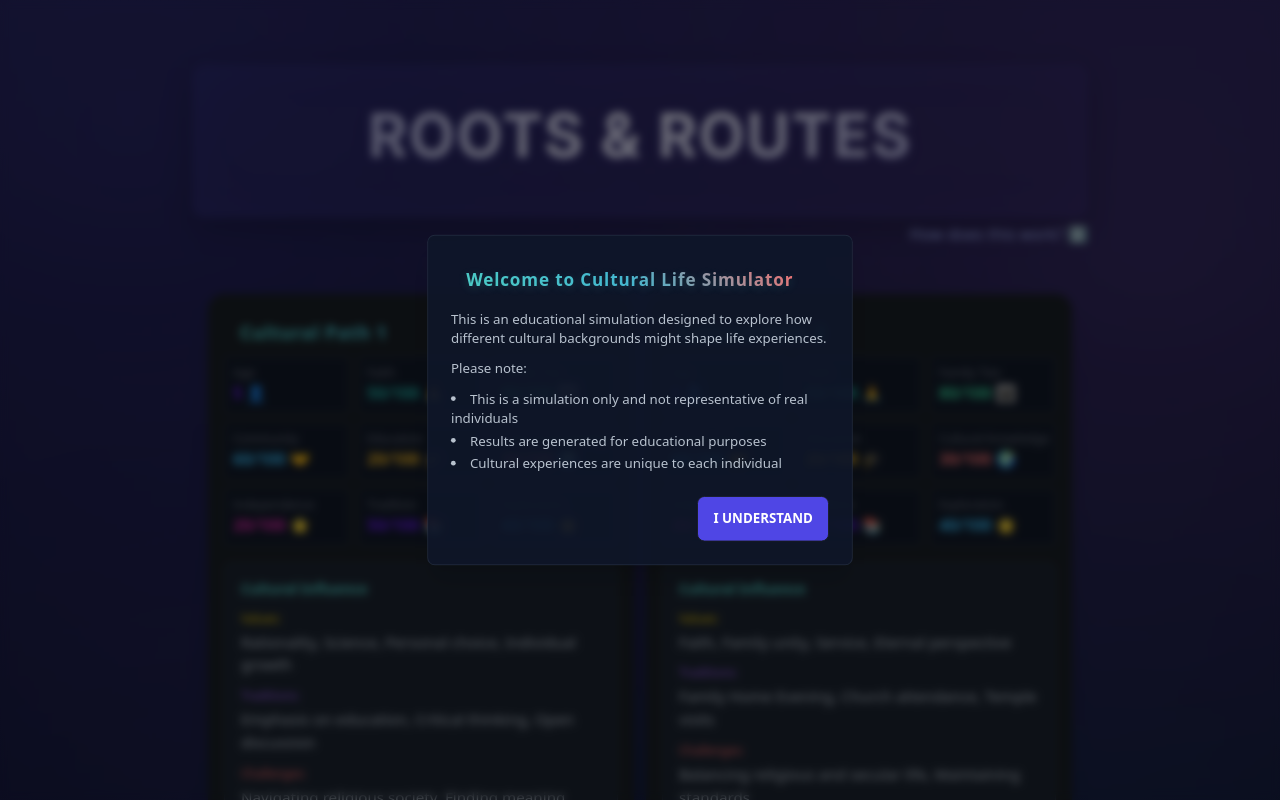
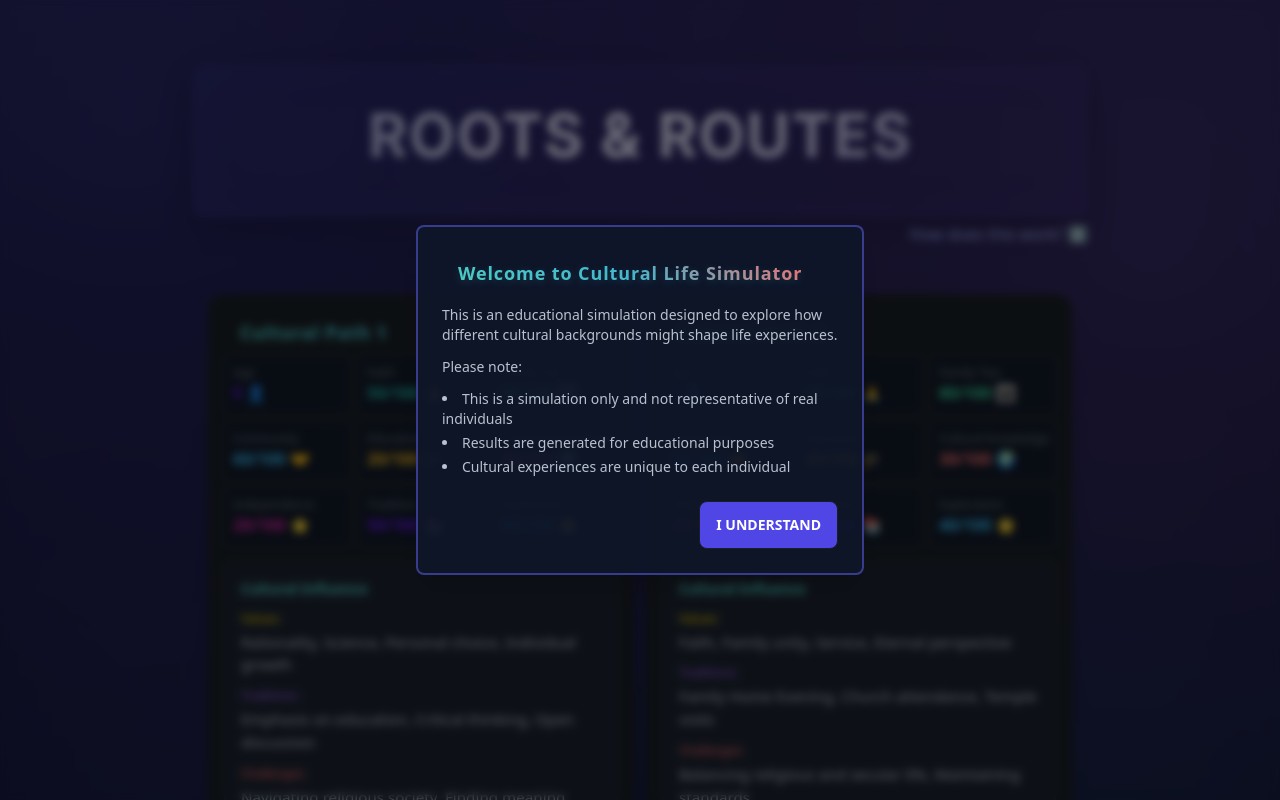
Before and after one commit to Novakiki/cultural-simulator, a FastAPI app: page / in a window 1280 px wide. Run offline with FastAPI, Linux system fonts and the light colour scheme; some libraries are stand-ins or nearby versions.

Commit message:
fix: resolve modal visibility issues
- Add debug logging for modal interactions

- Remove initial hidden state from modal HTML

- Add visible border for better visibility

- Simplify transition classes

- Force modal display for testing

```diff
--- a/static/js/main.js
+++ b/static/js/main.js
@@ -120,30 +120,43 @@ async function handleStartSimulation() {
 
 // Initialize page
 document.addEventListener('DOMContentLoaded', () => {
-    console.log('Initializing application...');
+    console.log('%c Cultural Life Simulator Initializing...', 'background: #222; color: #bada55; font-size: 16px');
 
-    // Show disclaimer modal on first visit
-    const hasSeenDisclaimer = localStorage.getItem('hasSeenDisclaimer');
-    if (!hasSeenDisclaimer) {
+    // Force show modal for testing
+    localStorage.removeItem('hasSeenDisclaimer'); // Force remove the flag
     const modal = document.getElementById('disclaimer-modal');
+    console.log('%c Modal element:', 'color: #ff6b6b', modal);
+
     if (modal) {
-            // Show modal with animation
-            setTimeout(() => {
+        // Show modal immediately
+        console.log('%c Attempting to show modal...', 'color: #4ecdc4');
+        modal.style.display = 'flex';
         modal.classList.add('opacity-100');
         modal.classList.remove('opacity-0', 'pointer-events-none');
-                modal.querySelector('.bg-slate-900\\/90').classList.add('scale-100');
-            }, 100);
+        const modalContent = modal.querySelector('.modal-content');
+        console.log('%c Modal content element:', 'color: #ff6b6b', modalContent);
+
+        if (modalContent) {
+            modalContent.classList.remove('scale-95');
+            modalContent.classList.add('scale-100');
+        }
 
         // Handle acknowledgment
         const acknowledgeBtn = document.getElementById('acknowledge-disclaimer');
+        console.log('%c Acknowledge button:', 'color: #ff6b6b', acknowledgeBtn);
+
         if (acknowledgeBtn) {
             acknowledgeBtn.addEventListener('click', () => {
+                console.log('%c Closing modal...', 'color: #4ecdc4');
                 modal.classList.remove('opacity-100');
                 modal.classList.add('opacity-0', 'pointer-events-none');
-                    modal.querySelector('.bg-slate-900\\/90').classList.remove('scale-100');
+                const modalContent = modal.querySelector('.modal-content');
+                if (modalContent) {
+                    modalContent.classList.remove('scale-100');
+                    modalContent.classList.add('scale-95');
+                }
                 localStorage.setItem('hasSeenDisclaimer', 'true');
             });
-            }
         }
     }
 
--- a/templates/index.html
+++ b/templates/index.html
@@ -241,8 +241,8 @@
     <script type="module" src="/static/js/main.js"></script>
 
     <!-- Simulation Disclaimer Modal -->
-    <div id="disclaimer-modal" class="fixed inset-0 bg-black/50 backdrop-blur-sm flex items-center justify-center z-50 opacity-0 pointer-events-none transition-all duration-300">
-        <div class="bg-slate-900/90 border border-slate-600/30 p-6 rounded-lg shadow-xl max-w-md mx-4 transform scale-95 transition-all duration-300">
+    <div id="disclaimer-modal" class="fixed inset-0 bg-black/50 backdrop-blur-sm flex items-center justify-center z-50 transition-all duration-300">
+        <div class="modal-content bg-slate-900/90 border-2 border-indigo-500/50 p-6 rounded-lg shadow-xl max-w-md mx-4 transform transition-all duration-300">
             <h3 class="text-lg font-bold mb-4 gradient-text">Welcome to Cultural Life Simulator</h3>
             <div class="space-y-3 text-slate-300">
                 <p class="text-sm">This is an educational simulation designed to explore how different cultural backgrounds might shape life experiences.</p>
```
Also changed, not shown: favicon.ico (deleted). Lines whose indentation alone changed are shown as unchanged.
